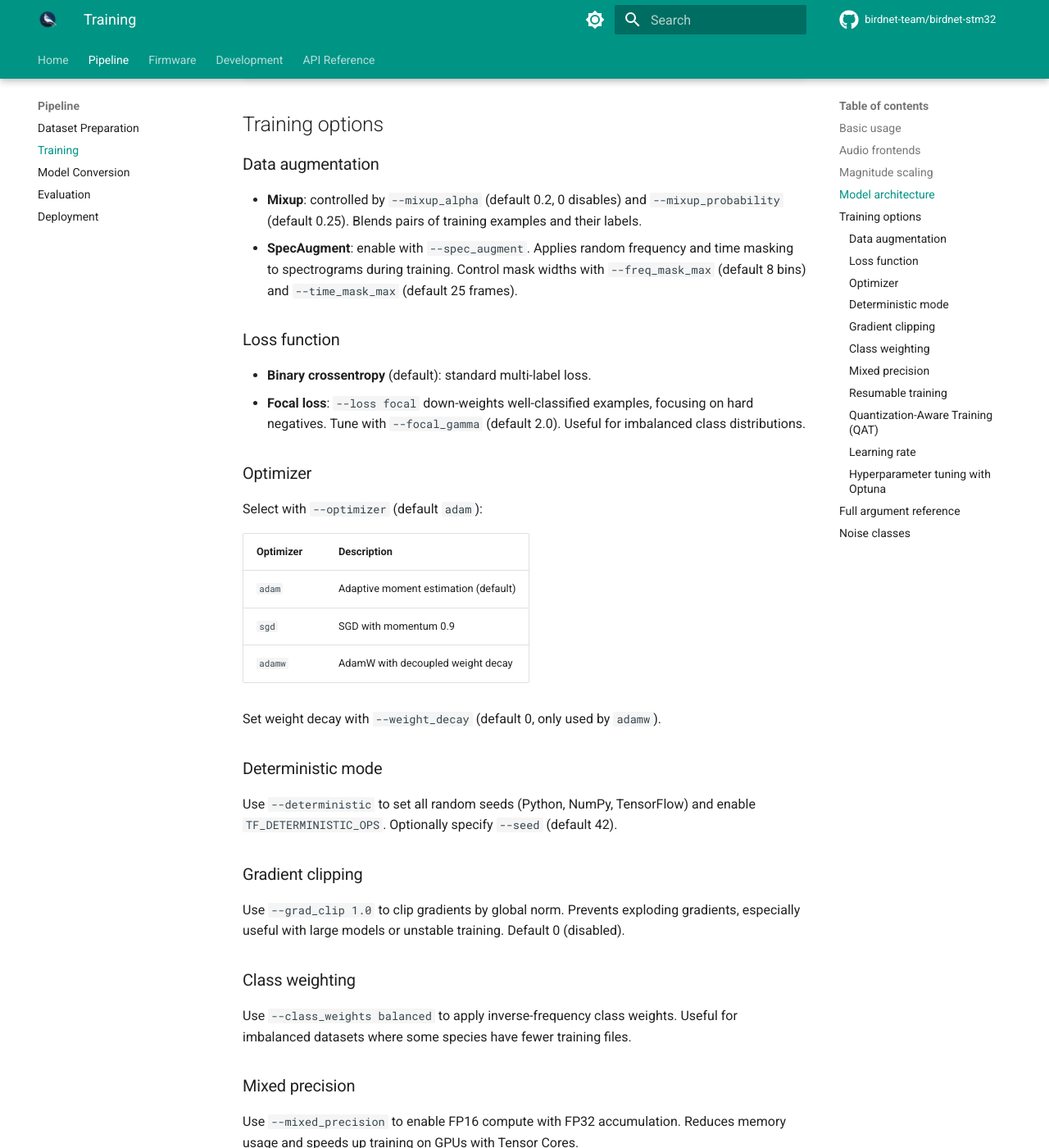
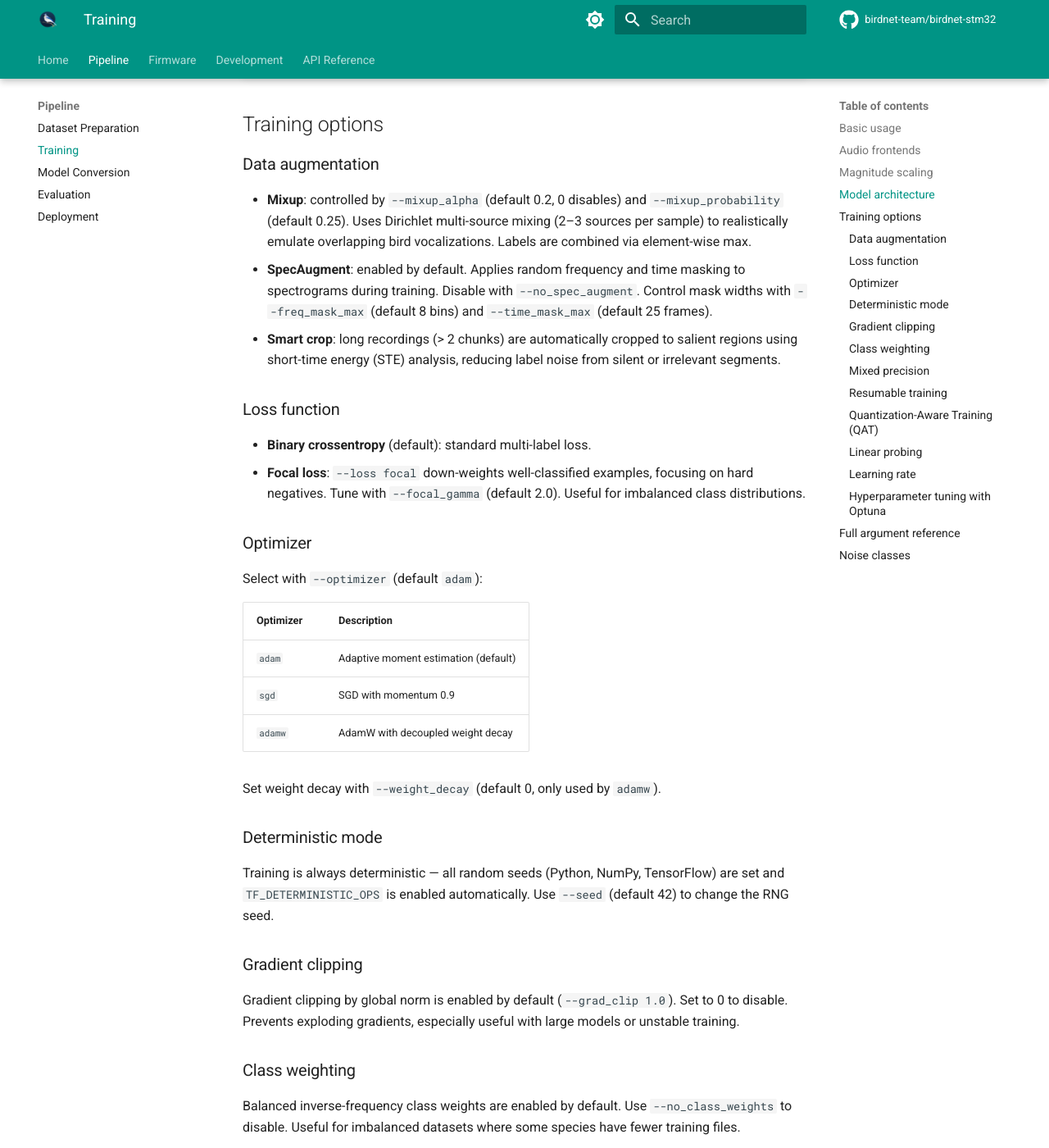
Before and after one commit to birdnet-team/birdnet-stm32, an MkDocs documentation site: the page built from docs/training.md, in a window 1280 px wide and 1400 px high, scrolled down 1853 px. Shown: the whole window at 82% size. Built offline with MkDocs 1.6.1 and Material for MkDocs 9.7.7, drawn with Linux system fonts in a browser that asks for light colours; comment, search, counter and statistics services are not loaded; some of the changed text lies outside the part shown.

Commit message:
Sync docs and CLI with v0.9.0 defaults, remove stale flag references

````diff
--- a/docs/training.md
+++ b/docs/training.md
@@ -63,11 +63,16 @@ The DS-CNN is scaled with two knobs:
 ### Data augmentation
 
 - **Mixup**: controlled by `--mixup_alpha` (default 0.2, 0 disables) and
-  `--mixup_probability` (default 0.25). Blends pairs of training examples
-  and their labels.
-- **SpecAugment**: enable with `--spec_augment`. Applies random frequency
-  and time masking to spectrograms during training. Control mask widths with
-  `--freq_mask_max` (default 8 bins) and `--time_mask_max` (default 25 frames).
+  `--mixup_probability` (default 0.25). Uses Dirichlet multi-source mixing
+  (2–3 sources per sample) to realistically emulate overlapping bird
+  vocalizations. Labels are combined via element-wise max.
+- **SpecAugment**: enabled by default. Applies random frequency and time
+  masking to spectrograms during training. Disable with `--no_spec_augment`.
+  Control mask widths with `--freq_mask_max` (default 8 bins) and
+  `--time_mask_max` (default 25 frames).
+- **Smart crop**: long recordings (> 2 chunks) are automatically cropped to
+  salient regions using short-time energy (STE) analysis, reducing label
+  noise from silent or irrelevant segments.
 
 ### Loss function
 
@@ -90,19 +95,21 @@ Set weight decay with `--weight_decay` (default 0, only used by `adamw`).
 
 ### Deterministic mode
 
-Use `--deterministic` to set all random seeds (Python, NumPy, TensorFlow)
-and enable `TF_DETERMINISTIC_OPS`. Optionally specify `--seed` (default 42).
+Training is always deterministic — all random seeds (Python, NumPy,
+TensorFlow) are set and `TF_DETERMINISTIC_OPS` is enabled automatically.
+Use `--seed` (default 42) to change the RNG seed.
 
 ### Gradient clipping
 
-Use `--grad_clip 1.0` to clip gradients by global norm. Prevents exploding
-gradients, especially useful with large models or unstable training. Default 0
-(disabled).
+Gradient clipping by global norm is enabled by default (`--grad_clip 1.0`).
+Set to 0 to disable. Prevents exploding gradients, especially useful with
+large models or unstable training.
 
 ### Class weighting
 
-Use `--class_weights balanced` to apply inverse-frequency class weights.
-Useful for imbalanced datasets where some species have fewer training files.
+Balanced inverse-frequency class weights are enabled by default. Use
+`--no_class_weights` to disable. Useful for imbalanced datasets where some
+species have fewer training files.
 
 ### Mixed precision
 
@@ -153,6 +160,21 @@ python -m birdnet_stm32 convert \
 
 The QAT model is saved as `{name}_qat.keras` alongside the original.
 
+### Linear probing
+
+Use `--linear_probe` to freeze a pretrained backbone and train only a new
+classification head on your custom species dataset. This is useful when you
+have a pretrained model (e.g. a large BirdNET checkpoint) and want to adapt
+it to a different set of species with limited data.
+
+```bash
+python -m birdnet_stm32 train --data_path_train data/my_species \
+  --linear_probe --checkpoint_path checkpoints/pretrained.keras \
+  --epochs 20 --learning_rate 0.001
+```
+
+The probe model is saved as `{name}_probe.keras` with a new labels file.
+
 ### Learning rate
 
 Cosine decay schedule from `--learning_rate` (default 0.001) to near-zero
@@ -197,7 +219,7 @@ Set `--n_trials` to control how many configurations to try (default 20).
 | `--frontend_trainable` | False | Make frontend weights trainable |
 | `--mixup_alpha` | 0.2 | Mixup alpha (0 disables) |
 | `--mixup_probability` | 0.25 | Fraction of batch to mix |
-| `--spec_augment` | False | Enable SpecAugment masking |
+| `--no_spec_augment` | False | Disable SpecAugment masking (on by default) |
 | `--freq_mask_max` | 8 | Max frequency mask width (bins) |
 | `--time_mask_max` | 25 | Max time mask width (frames) |
 | `--dropout` | 0.5 | Dropout rate before classifier head |
@@ -205,27 +227,27 @@ Set `--n_trials` to control how many configurations to try (default 20).
 | `--weight_decay` | 0.0 | Weight decay (adamw only) |
 | `--loss` | auto | `auto` (BCE) or `focal` |
 | `--focal_gamma` | 2.0 | Focal loss focusing parameter |
-| `--label_smoothing` | 0.0 | Label smoothing factor (0 = off) |
-| `--use_se` | False | Add SE channel attention to each block |
+| `--label_smoothing` | 0.1 | Label smoothing factor (0 = off) |
+| `--no_se` | False | Disable SE channel attention (on by default) |
 | `--se_reduction` | 4 | SE channel reduction factor |
-| `--use_inverted_residual` | False | Use inverted residual blocks |
+| `--no_inverted_residual` | False | Use plain DS blocks (inverted residuals on by default) |
 | `--expansion_factor` | 6 | Expansion factor for inverted residuals |
 | `--use_attention_pooling` | False | Use attention pooling instead of GAP |
 | `--n_mfcc` | 20 | Number of MFCC coefficients (mfcc frontend only) |
-| `--grad_clip` | 0.0 | Max gradient norm for clipping (0 = disabled) |
-| `--class_weights` | none | `none` or `balanced` (inverse-frequency) |
+| `--grad_clip` | 1.0 | Max gradient norm for clipping (0 = disabled) |
+| `--no_class_weights` | False | Disable balanced class weighting (on by default) |
 | `--mixed_precision` | False | Enable FP16 mixed precision training |
 | `--resume` | False | Resume training from checkpoint |
-| `--deterministic` | False | Enable deterministic training |
-| `--seed` | 42 | Random seed (with `--deterministic`) |
+| `--seed` | 42 | Random seed |
 | `--batch_size` | 32 | Batch size |
 | `--epochs` | 50 | Number of epochs |
 | `--learning_rate` | 0.001 | Initial learning rate |
 | `--val_split` | 0.2 | Validation split fraction |
-| `--checkpoint_path` | *(required)* | Output path (.keras) |
+| `--checkpoint_path` | checkpoints/best_model.keras | Output path (.keras) |
 | `--tune` | False | Run Optuna hyperparameter search |
 | `--n_trials` | 20 | Number of Optuna trials |
 | `--qat` | False | Quantization-aware fine-tuning |
+| `--linear_probe` | False | Freeze backbone and train only classifier head |
 
 ## Noise classes
 
````
Also changed, not shown: other parts of docs/training.md (+1 -1 lines), README.md (+5 -4 lines), .github/copilot-instructions.md, 1 other file.
